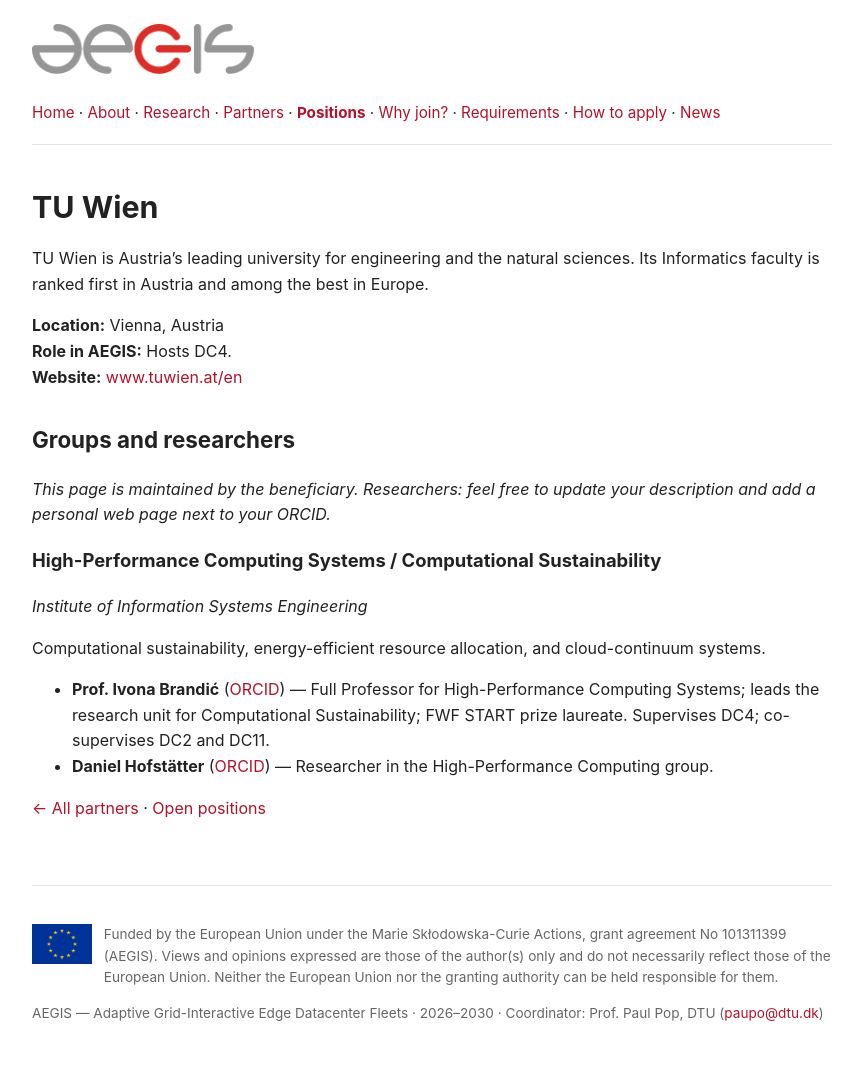
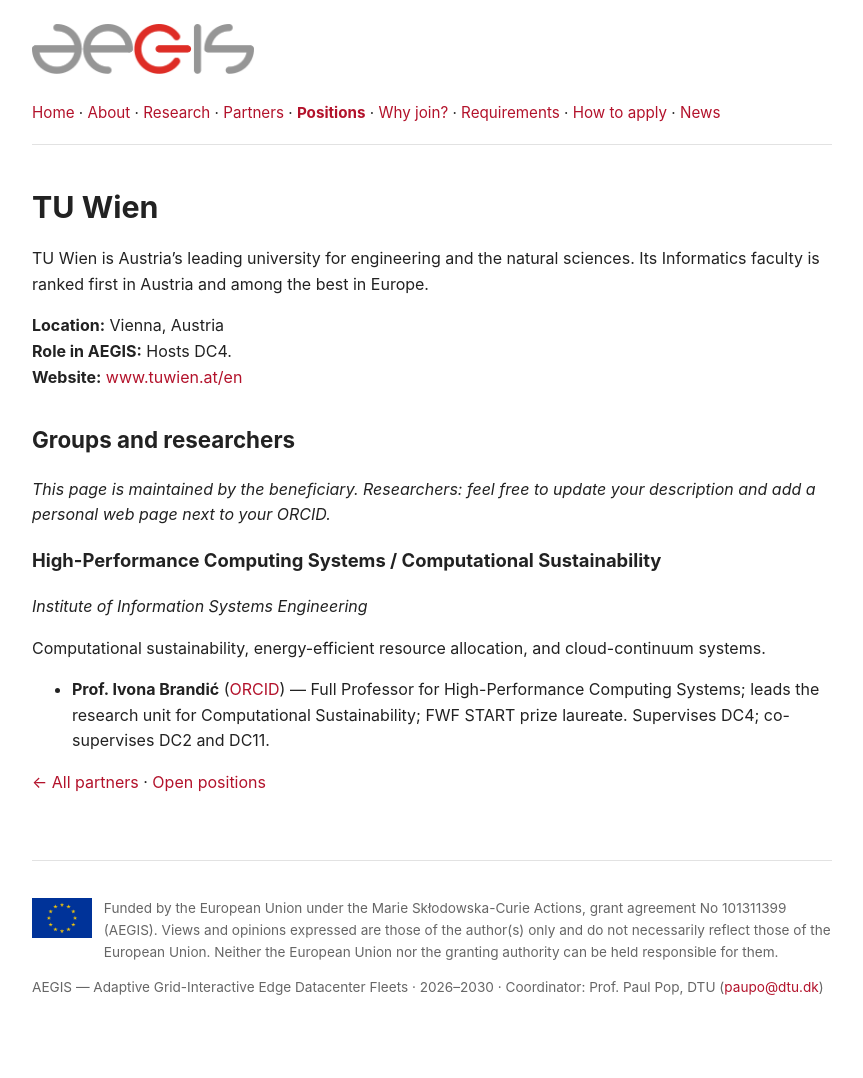
Before and after one commit to aegis-dn/aegis-dn.github.io, a Jekyll site: the page built from partners/tuw.md, in a window 1280 px wide. Shown: the whole page, without its empty margins (208-1071 px from the left). Built offline with Jekyll 4.4.1, drawn with Linux system fonts in a browser that asks for light colours; after the commit the page ends 1052 px from its top, so only the background shows below that.

Commit message:
Remove Daniel Hofstätter from TU Wien page

```diff
--- a/partners/tuw.md
+++ b/partners/tuw.md
@@ -19,6 +19,5 @@ _This page is maintained by the beneficiary. Researchers: feel free to update yo
 Computational sustainability, energy-efficient resource allocation, and cloud-continuum systems.
 
 - **Prof. Ivona Brandić** ([ORCID](https://orcid.org/0000-0001-7424-0208)) — Full Professor for High-Performance Computing Systems; leads the research unit for Computational Sustainability; FWF START prize laureate. Supervises DC4; co-supervises DC2 and DC11.
-- **Daniel Hofstätter** ([ORCID](https://orcid.org/0009-0006-0204-2361)) — Researcher in the High-Performance Computing group.
 
 [← All partners](/partners/) · [Open positions](/positions/)
```
